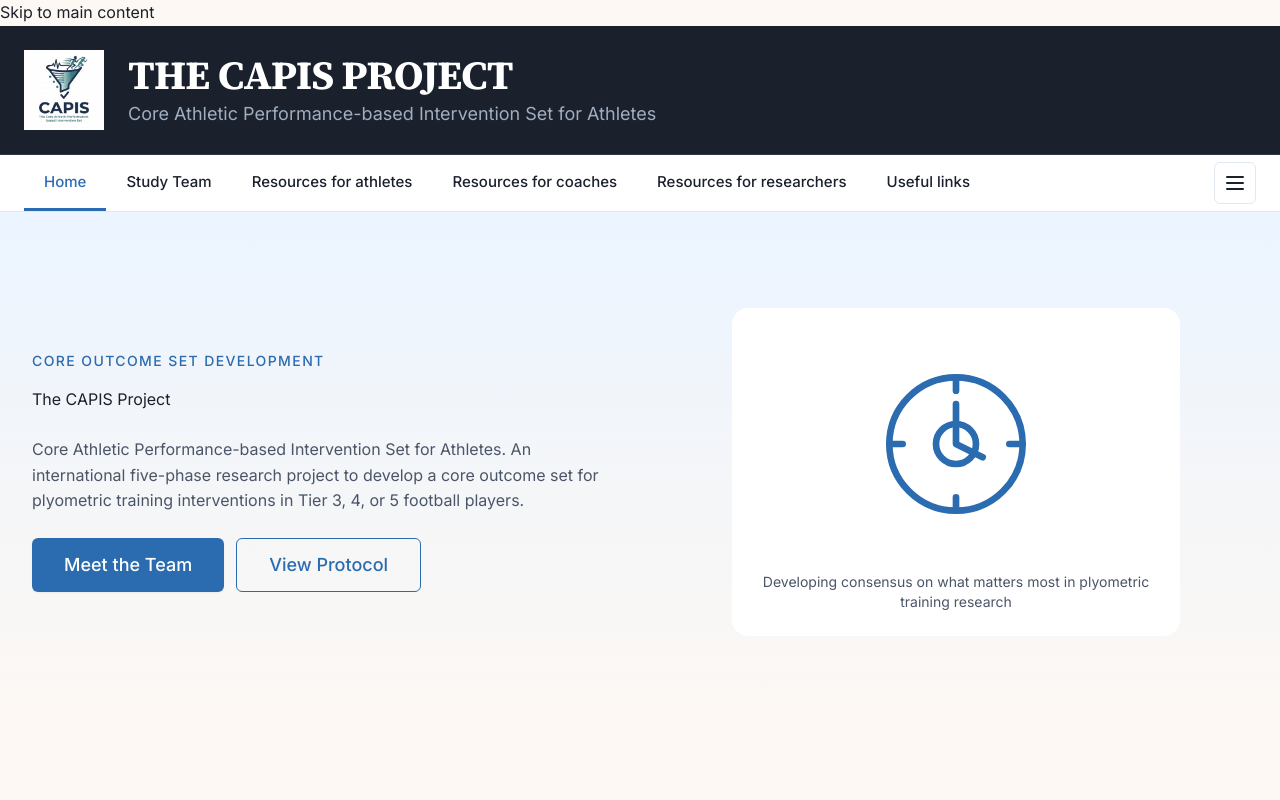
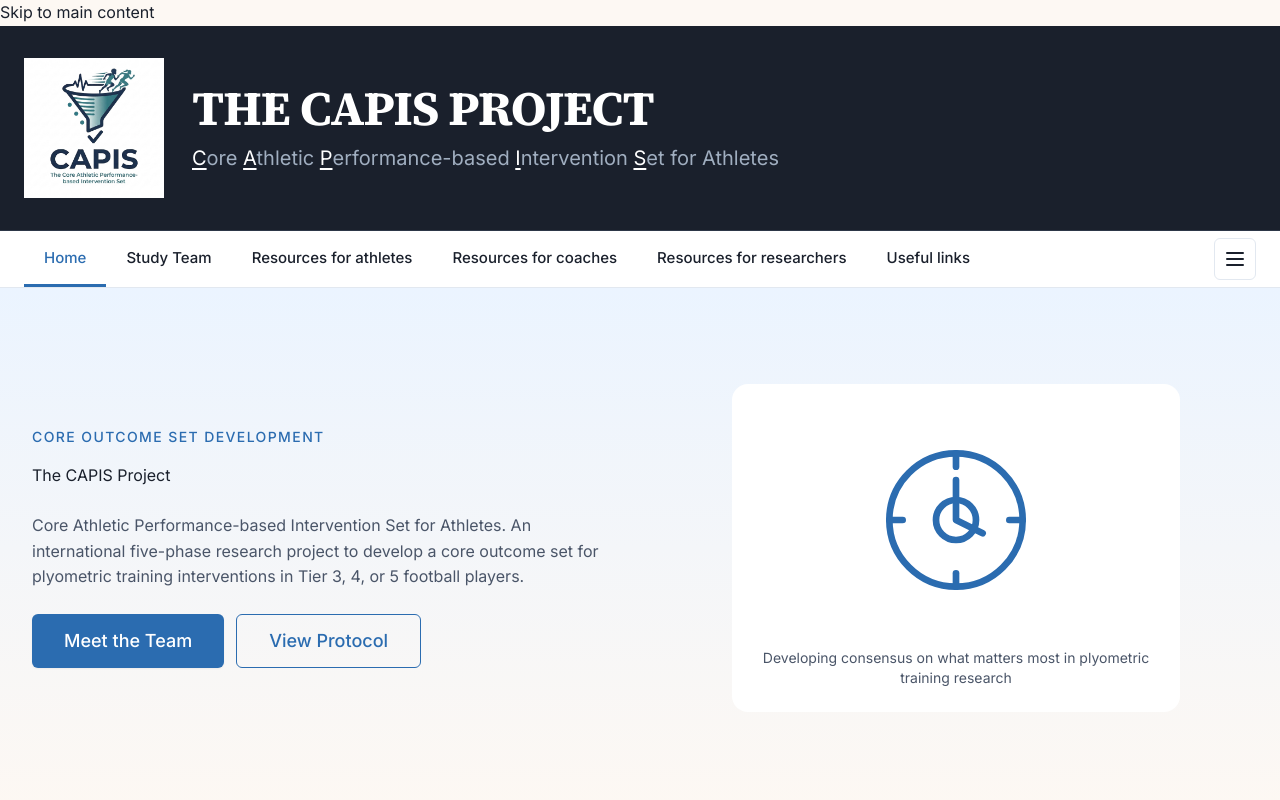
Before and after one commit to LoaizaBetancur/CAPIS-Project-Website, a Next.js app: page / in a window 1280 px wide. Shown: the top 800 px of the page. Built offline with nearby package versions, Linux system fonts and the light colour scheme.

Commit message:
Update Header.tsx

```diff
--- a/components/Header.tsx
+++ b/components/Header.tsx
@@ -26,7 +26,7 @@ export default function Header() {
 
   return (
     <>
-      {/* ── Top Banner (like COMBAT's maroon banner) ── */}
+      {/* ── Top Banner ── */}
       <div
         style={{
           backgroundColor: "#1A202C",
@@ -37,18 +37,18 @@ export default function Header() {
           style={{
             maxWidth: "1280px",
             margin: "0 auto",
-            padding: "24px",
+            padding: "32px 24px",
             display: "flex",
             alignItems: "center",
-            gap: "24px",
+            gap: "28px",
           }}
         >
           {/* Large Logo */}
           <div
             style={{
               position: "relative",
-              width: "80px",
-              height: "80px",
+              width: "clamp(100px, 12vw, 140px)",
+              height: "clamp(100px, 12vw, 140px)",
               flexShrink: 0,
             }}
           >
@@ -57,7 +57,7 @@ export default function Header() {
               alt="The CAPIS Project logo"
               fill
               style={{ objectFit: "contain" }}
-              sizes="80px"
+              sizes="(max-width: 768px) 100px, 140px"
               priority
             />
           </div>
@@ -67,7 +67,7 @@ export default function Header() {
             <h1
               style={{
                 fontFamily: "var(--font-display)",
-                fontSize: "clamp(1.5rem, 4vw, 2.5rem)",
+                fontSize: "clamp(1.75rem, 4vw, 3rem)",
                 fontWeight: 700,
                 color: "#FFFFFF",
                 lineHeight: 1.1,
@@ -80,19 +80,23 @@ export default function Header() {
             <p
               style={{
                 fontFamily: "var(--font-body)",
-                fontSize: "clamp(0.875rem, 2vw, 1.125rem)",
+                fontSize: "clamp(0.875rem, 2vw, 1.25rem)",
                 color: "#A0AEC0",
-                margin: "4px 0 0 0",
-                lineHeight: 1.4,
+                margin: "8px 0 0 0",
+                lineHeight: 1.5,
               }}
             >
-              Core Athletic Performance-based Intervention Set for Athletes
+              <span style={{ textDecoration: "underline", textUnderlineOffset: "3px", color: "#FFFFFF" }}>C</span>ore{" "}
+              <span style={{ textDecoration: "underline", textUnderlineOffset: "3px", color: "#FFFFFF" }}>A</span>thletic{" "}
+              <span style={{ textDecoration: "underline", textUnderlineOffset: "3px", color: "#FFFFFF" }}>P</span>erformance-based{" "}
+              <span style={{ textDecoration: "underline", textUnderlineOffset: "3px", color: "#FFFFFF" }}>I</span>ntervention{" "}
+              <span style={{ textDecoration: "underline", textUnderlineOffset: "3px", color: "#FFFFFF" }}>S</span>et for Athletes
             </p>
           </div>
         </div>
       </div>
 
-      {/* ── Navigation Bar (white, like COMBAT) ── */}
+      {/* ── Navigation Bar ── */}
       <header
         style={{
           position: "sticky",
@@ -113,7 +117,6 @@ export default function Header() {
             height: "56px",
           }}
         >
-          {/* Desktop nav — flat horizontal row */}
           <nav
             className="hidden xl:flex"
             style={{ alignItems: "center", height: "100%" }}
@@ -155,7 +158,6 @@ export default function Header() {
             })}
           </nav>
 
-          {/* Mobile hamburger */}
           <button
             type="button"
             className="xl:hidden"
```
